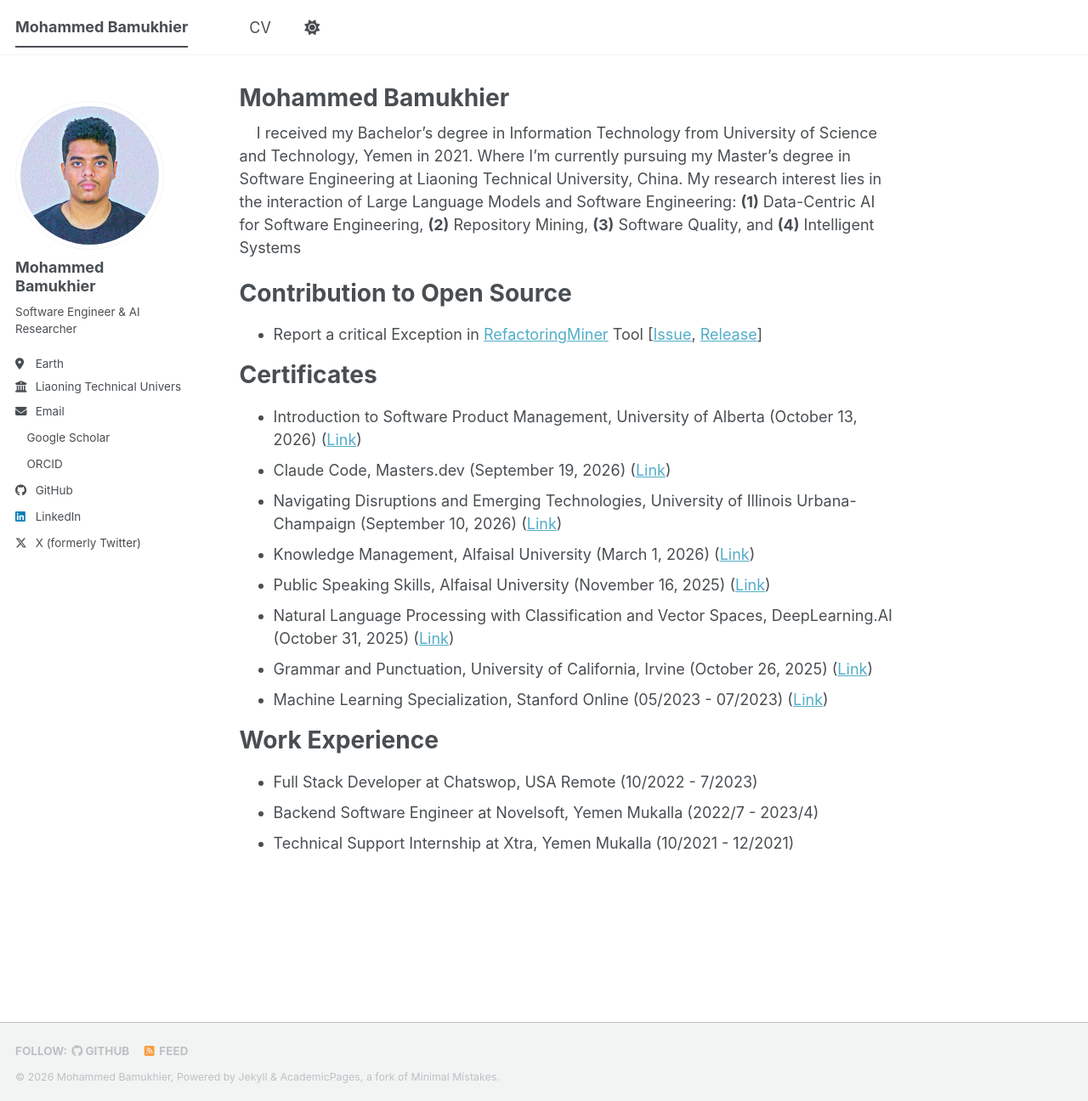
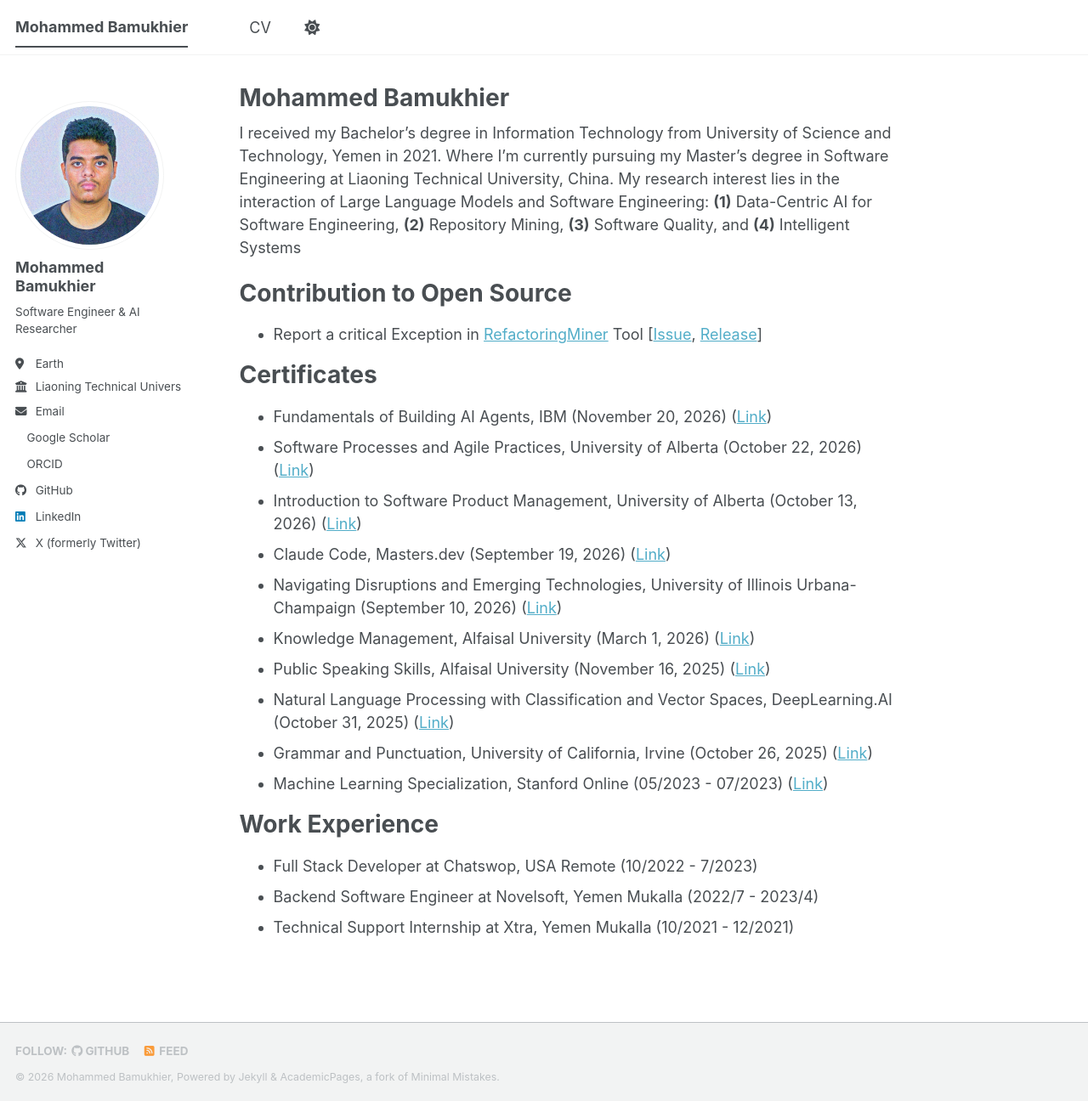
Before and after one commit to Bamukhier/bamukhier.github.io, a Jekyll site: the page built from _pages/about.md, in a window 1280 px wide and 1296 px high. Shown: the whole window at 85% size. Built offline with Jekyll 4.4.1, drawn with Linux system fonts in a browser that asks for light colours; a style sheet for code colours, icons or effects is not loaded.

Commit message:
Remove unnecessary HTML entities and add new certificates to the About page

```diff
--- a/_pages/about.md
+++ b/_pages/about.md
@@ -7,12 +7,14 @@ redirect_from:
   - /about.html
 ---
 
-&nbsp;&nbsp;&nbsp;&nbsp;I received my Bachelor’s degree in Information Technology from University of Science and Technology, Yemen in 2021. Where I'm currently pursuing my Master’s degree in Software Engineering at Liaoning Technical University, China. My research interest lies in the interaction of Large Language Models and Software Engineering:  **(1)** Data-Centric AI for Software Engineering, **(2)** Repository Mining, **(3)** Software Quality, and **(4)** Intelligent Systems
+I received my Bachelor’s degree in Information Technology from University of Science and Technology, Yemen in 2021. Where I'm currently pursuing my Master’s degree in Software Engineering at Liaoning Technical University, China. My research interest lies in the interaction of Large Language Models and Software Engineering:  **(1)** Data-Centric AI for Software Engineering, **(2)** Repository Mining, **(3)** Software Quality, and **(4)** Intelligent Systems
 
 # Contribution to Open Source
 - Report a critical Exception in [RefactoringMiner](https://github.com/tsantalis/RefactoringMiner) Tool [[Issue](https://github.com/tsantalis/RefactoringMiner/issues/778), [Release](https://github.com/tsantalis/RefactoringMiner/releases/tag/3.0.9)]
 
 # Certificates
+- Fundamentals of Building AI Agents, IBM (November 20, 2026) ([Link](https://www.coursera.org/account/accomplishments/verify/4JJZXP08BL9L))
+- Software Processes and Agile Practices, University of Alberta (October 22, 2026) ([Link](https://www.coursera.org/account/accomplishments/verify/0FRQK5KZ1PNZ))
 - Introduction to Software Product Management, University of Alberta (October 13, 2026) ([Link](https://www.coursera.org/account/accomplishments/verify/MQR276ZDSKHE))
 - Claude Code, Masters.dev (September 19, 2026) ([Link](https://static.frontendmasters.com/ud/c/1abc5436ed/ONCeVpyzkJ/claude-code-masterdev.pdf))
 - Navigating Disruptions and Emerging Technologies, University of  Illinois Urbana-Champaign (September 10, 2026) ([Link](https://www.coursera.org/account/accomplishments/verify/L2512Z3H8JZY))
```
